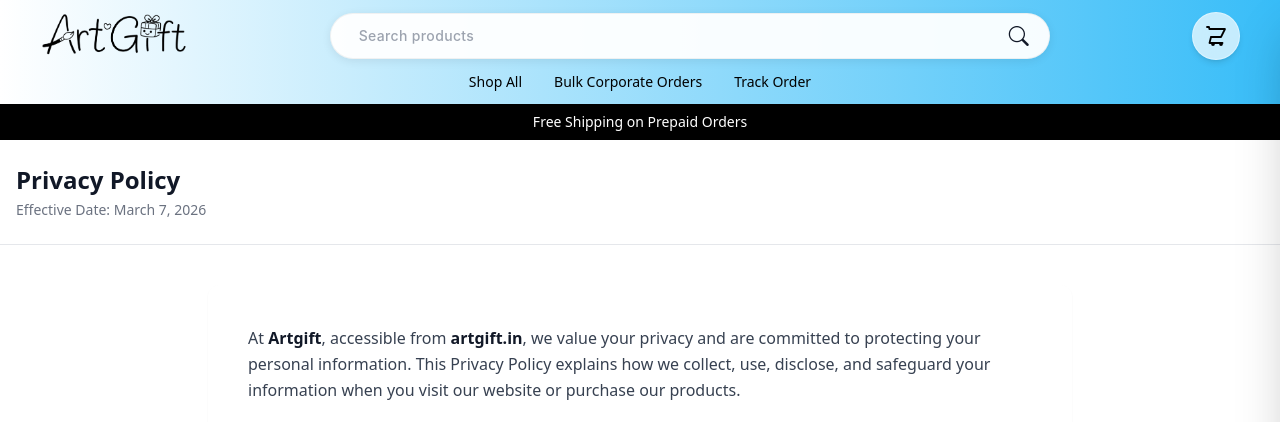
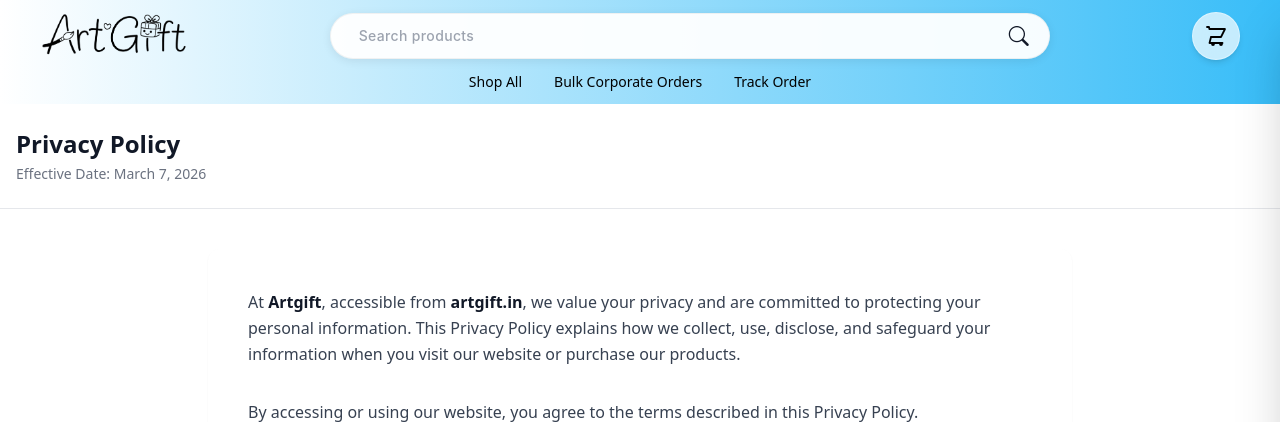
Before and after one commit to inoviteservices/e-com-pk, a Django app: page /privacy-policy/ in a window 1280 px wide. Shown: the top 422 px of the page. Run offline with Django 5.2, Linux system fonts and the light colour scheme; data that the repository does not hold is empty; some libraries are stand-ins or nearby versions.

Commit message:
removed unwanted announcements

```diff
--- a/templates/pages/privacy-policy.html
+++ b/templates/pages/privacy-policy.html
@@ -12,10 +12,6 @@ Read ArtGift's Privacy Policy to understand how we collect, use, protect, and ma
 
 <div class="min-h-screen">
 
-  <!-- Announcement bar -->
-  <div class="bg-black text-white text-sm text-center py-2">
-    Free Shipping on Prepaid Orders
-  </div>
 
   <!-- Page header -->
   <header class="bg-white border-b">
--- a/templates/pages/refund-and-replacement.html
+++ b/templates/pages/refund-and-replacement.html
@@ -11,11 +11,6 @@ Read ArtGift's Refund and Replacement Policy for damaged products, replacement r
 {% block content %}
 
 <div class="min-h-screen">
-
-  <!-- Announcement bar -->
-  <div class="bg-black text-white text-sm text-center py-2">
-    Free Shipping on Prepaid Orders
-  </div>
 
   <!-- Page header -->
   <header class="bg-white border-b">
```
